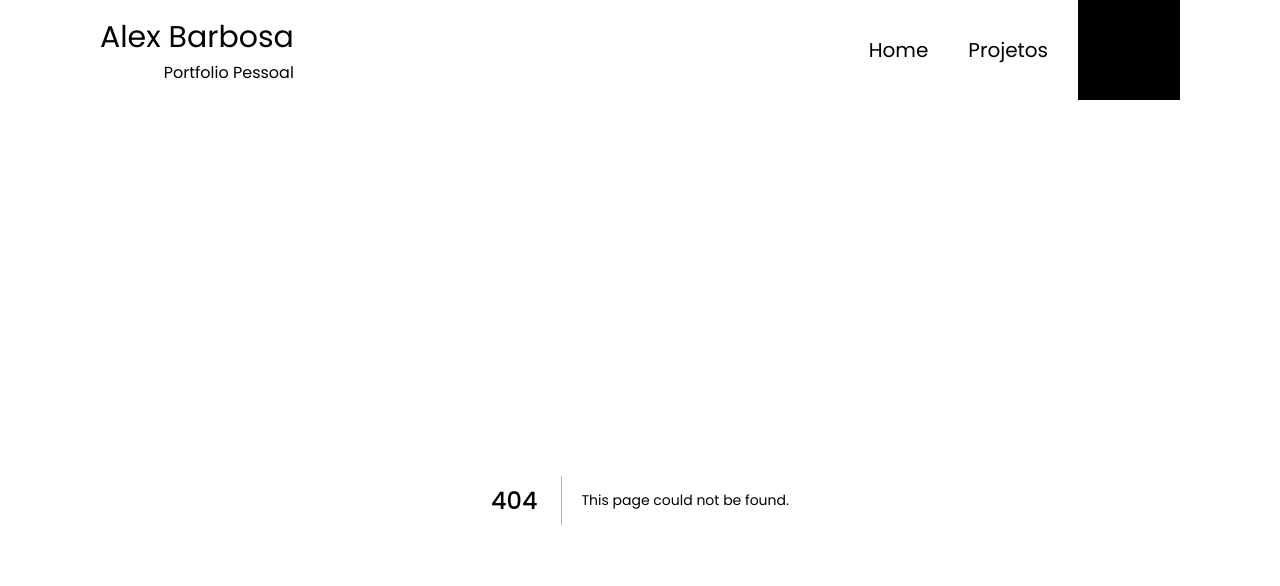
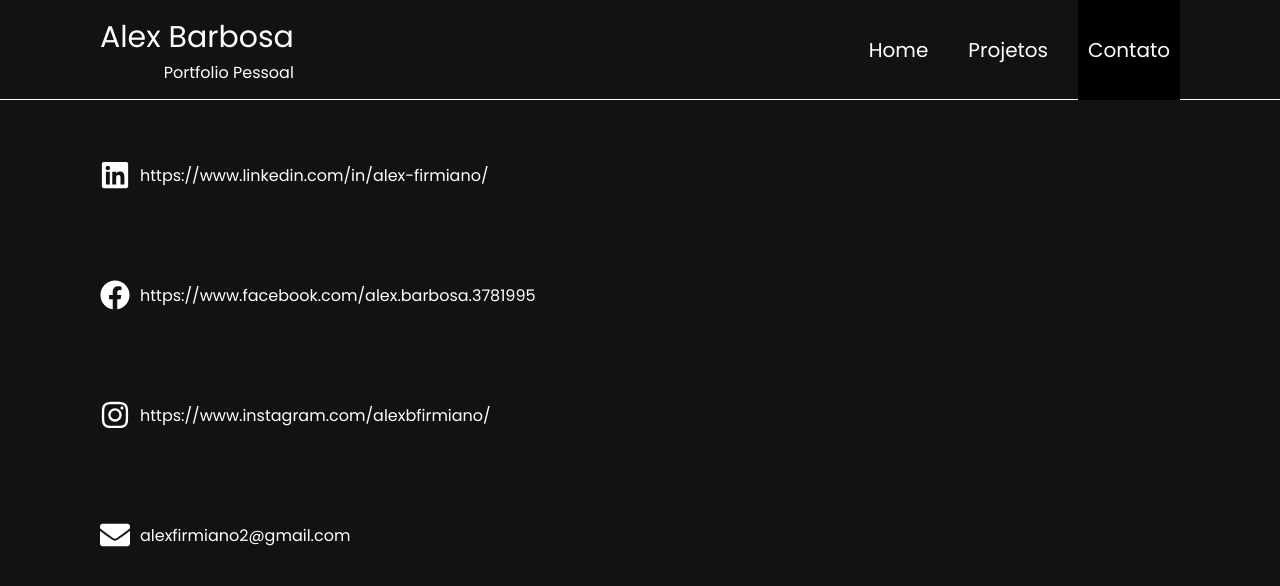
Before and after one commit to AlexBF-Pro/Portf-lioProfissional, a Next.js app: page /contact in a window 1280 px wide. Before the commit this address had no page. Shown: the top 586 px of the page. Built offline with nearby package versions, Linux system fonts and the light colour scheme.

Commit message:
Criação da Page e Componentes para Contato

```diff
--- /dev/null
+++ b/components/ItemContact/index.jsx
@@ -0,0 +1,15 @@
+import React from 'react'
+import { Item, Icon, Text } from './style'
+
+export default function ItemContact({ IconFa, LinkContact }) {
+  return (
+    <Item>
+      <Icon>
+        <IconFa />
+      </Icon>
+      <Text>
+        {LinkContact}
+      </Text>
+    </Item>
+  )
+}
--- /dev/null
+++ b/components/ItemContact/style.js
@@ -0,0 +1,30 @@
+import styled from "styled-components";
+
+export const Item = styled.div`
+  margin-top: 40px;
+  width: 100%;
+  border-radius: 50%;
+  display: flex;
+  align-items: center;
+  word-break: break-word;
+
+
+  @media (max-width: 760px) {
+   font-size: 12px;
+  }
+`;
+
+export const Icon = styled.div`
+  margin-right: 10px;
+  display: flex;
+
+  svg {
+    width: 30px;
+    height: 30px;
+  }
+`;
+
+export const Text = styled.div`
+  color: white;
+  text-align: start;
+`;
--- /dev/null
+++ b/src/pages/contact/index.jsx
@@ -0,0 +1,29 @@
+import React from 'react'
+import { Container, Content } from './style'
+import { FaLinkedin, FaFacebook, FaInstagram, FaEnvelope } from 'react-icons/fa'
+import ItemContact from '../../../components/ItemContact'
+
+export default function Contact() {
+  return (
+    <Container>
+      <Content>
+        <ItemContact
+          IconFa={FaLinkedin}
+          LinkContact="https://www.linkedin.com/in/alex-firmiano/"
+        />
+        <ItemContact
+          IconFa={FaFacebook}
+          LinkContact="https://www.facebook.com/alex.barbosa.3781995"
+        />
+        <ItemContact
+          IconFa={FaInstagram}
+          LinkContact="https://www.instagram.com/alexbfirmiano/"
+        />
+        <ItemContact
+          IconFa={FaEnvelope}
+          LinkContact="alexfirmiano2@gmail.com"
+        />
+      </Content>
+    </Container>
+  )
+}
--- /dev/null
+++ b/src/pages/contact/style.js
@@ -0,0 +1,23 @@
+import styled from "styled-components";
+
+export const Container = styled.div`
+  display: flex;
+  align-items: center;
+  justify-content: center;
+  height: calc(100vh - 100px);
+`;
+
+export const Content = styled.div`
+  width: 1120px;
+  height: 100%;
+  display: flex;
+  align-items: center;
+  flex-direction: column;
+  gap: 50px;
+
+  padding: 20px;
+
+  @media (max-width: 600px) {
+    padding: 10px;
+  }
+`;
```
